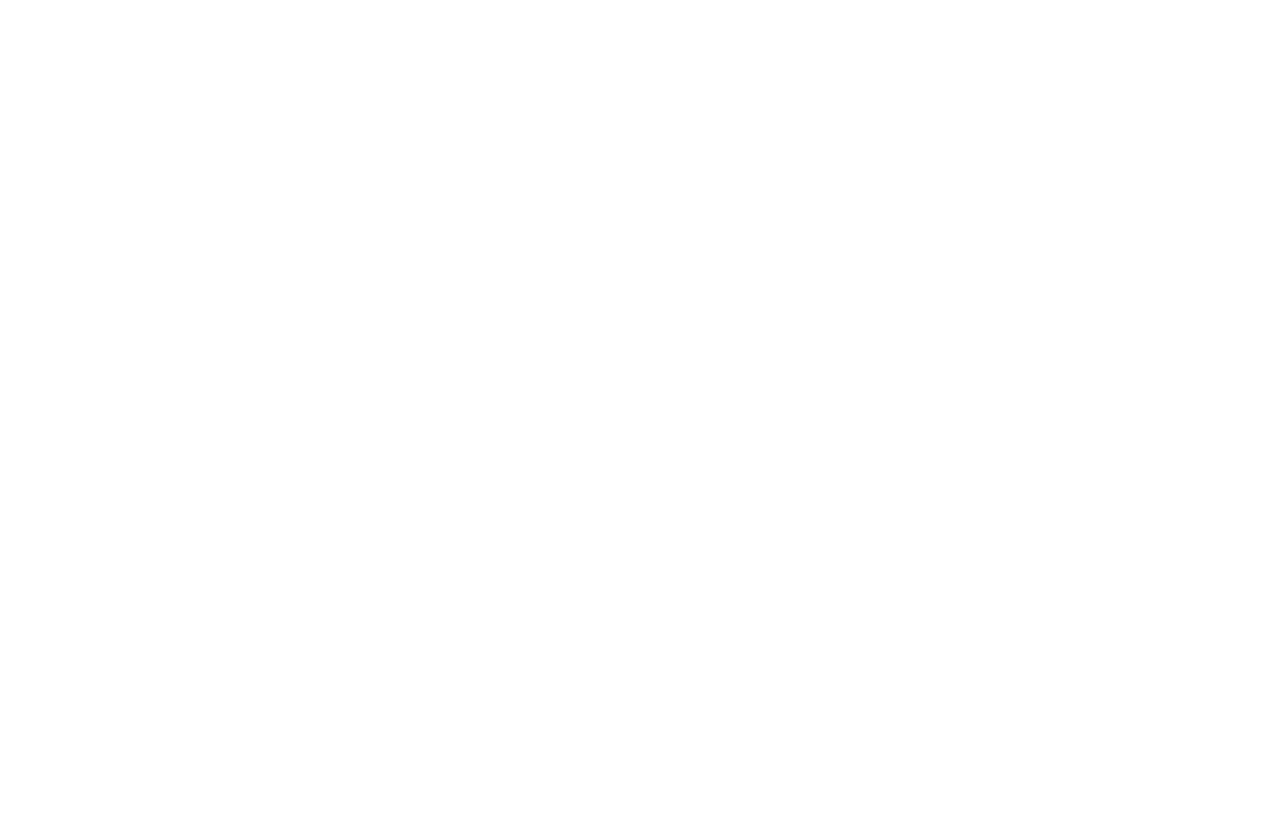
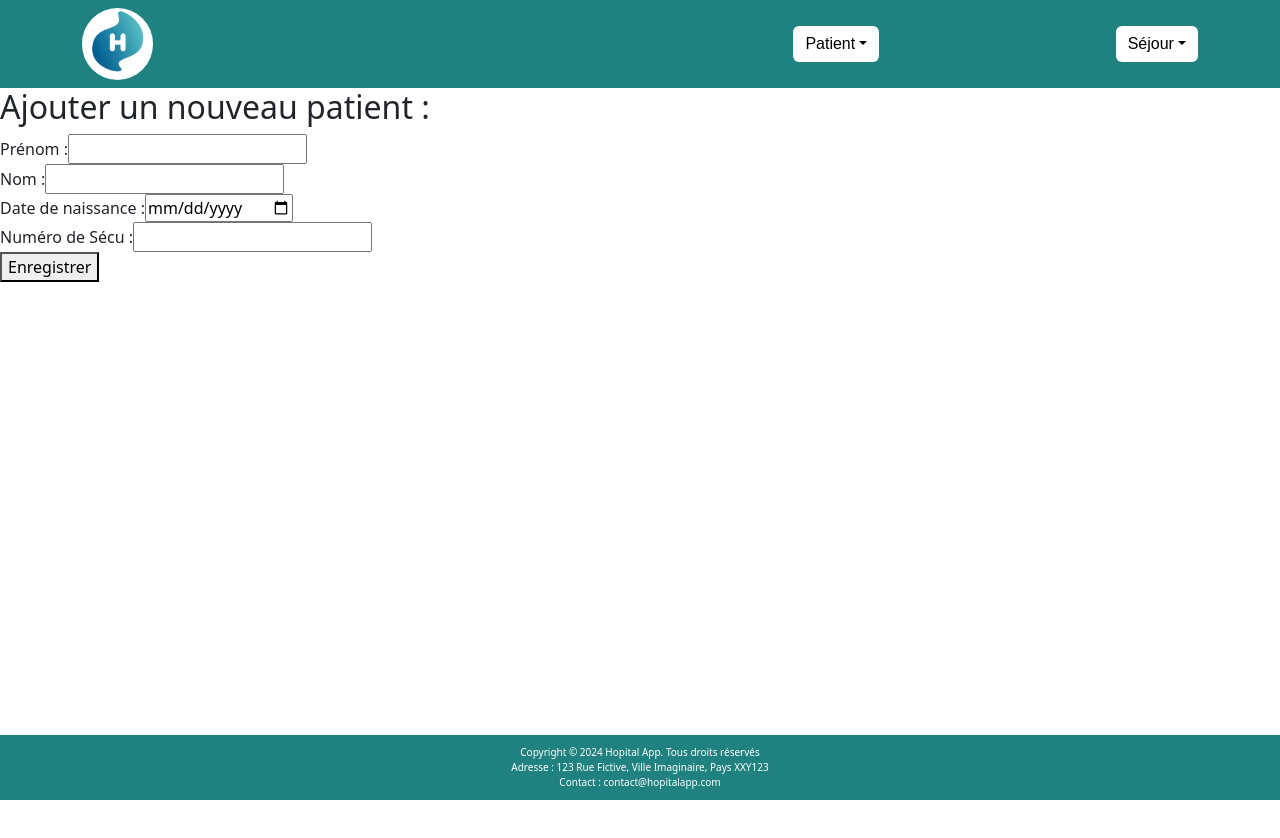
Before and after one commit to Huriaux/App_Hopital_Front, a React (Create React App) app in the folder app-hoptial/: page /ajoutPatient in a window 1280 px wide. Before the commit this address had no page. Shown: the top 838 px of the page. Before the commit the page ends 800 px from the top, so only its background shows below. Built offline with nearby package versions, Linux system fonts and the light colour scheme.

Commit message:
feat(Controllers): création de du fichier AjoutPatientController.jsx, création du formulaire d'ajout nouveau patient

```diff
--- a/app-hoptial/src/App.css
+++ b/app-hoptial/src/App.css
@@ -1,4 +1,4 @@
-.wrapper {
+.wrapper, .container-form {
   position: relative;
   min-height: 100vh;
 }
@@ -13,10 +13,12 @@
   font-family: Arial, Helvetica, sans-serif;
 }
 
-
 .container img {
   width: 15%;
   border-radius: 50%;
+  display: flex;
+  flex-direction: row;
+  justify-content: center;
 }
 
 #dropdown1, #dropdown2 {
@@ -41,8 +43,7 @@
 /* Main */
 main {
   position: relative;
-  min-height: calc(100vh - 130px - 80px); /* 130px pour l'en-tête et 80px pour le pied de page */
-  display: flex;
+  min-height: calc(100vh - 130px - 80px);
   justify-content: center;
   align-items: center;
 }
--- a/app-hoptial/src/App.jsx
+++ b/app-hoptial/src/App.jsx
@@ -1,20 +1,21 @@
 import "bootstrap/dist/css/bootstrap.min.css";
 import React from "react";
 import { BrowserRouter, Route, Routes } from "react-router-dom";
-import Accueil from "../src/views/Accueil";
+import Footer from "./components/Footer";
+import Header from "./components/Header";
+import Accueil from "./views/Accueil";
 import AjoutPatient from "./views/AjoutPatient";
-
-
 
 const App = () => {
   return (
     <BrowserRouter>
+      <Header />
       <Routes>
         <Route path="/" element={<Accueil />} />
-        <Route path="/ajout-patient" element={<AjoutPatient />} />
+        <Route path="/ajoutPatient" element={<AjoutPatient />} />
       </Routes>
+      <Footer />
     </BrowserRouter>
-
   );
 };
 
--- a/app-hoptial/src/components/Header.jsx
+++ b/app-hoptial/src/components/Header.jsx
@@ -1,25 +1,29 @@
+
 import React from 'react';
 import Dropdown from 'react-bootstrap/Dropdown';
 import DropdownButton from 'react-bootstrap/DropdownButton';
+import { Link } from 'react-router-dom';
 import "../App.css";
 import Logo from "../assets/Logo.png";
-import AjoutPatient from '../views/AjoutPatient';
 
 const Header = () => {
 
     return (
         <nav className="navbar">
             <div className="container">
-                <img title='Accueil' src={Logo} alt="Logo Hopital" />
+                    <Link to="/">
+                        <img src={Logo} alt="Logo Hopital"/>
+                    </Link>
+
 
                 <DropdownButton id="dropdown1" title="Patient">
-                    <Dropdown.Item className='drop'><Link to={AjoutPatient}>Ajouter</Link></Dropdown.Item>
+                    <Dropdown.Item className='drop' href="/src/views/AjoutPatient.jsx">Ajouter</Dropdown.Item>
                     <Dropdown.Item className='drop' href="#/action-2">Modifier</Dropdown.Item>
                 </DropdownButton>
 
                 <DropdownButton id="dropdown2" title="Séjour">
-                    <Dropdown.Item className='drop' href="#/action-1">Arrivée</Dropdown.Item>
-                    <Dropdown.Item className='drop' href="#/action-2">Sortie</Dropdown.Item>
+                    <Dropdown.Item href="#/action-1">Arrivée</Dropdown.Item>
+                    <Dropdown.Item href="#/action-2">Sortie</Dropdown.Item>
                 </DropdownButton>
             </div>
         </nav>
--- /dev/null
+++ b/app-hoptial/src/controllers/AjoutPatientController.jsx
@@ -0,0 +1,64 @@
+
+// const ajoutPatientController = async (patientData) {
+//         try {
+//             const response = await fetch("https://api-ecf.sarahkatz.fr/patients", {
+//                 method: "POST",
+//                 headers: {
+//                     'Content-Type': 'application/json'
+//                 },
+//                 body: JSON.stringify(patientData),
+//             });
+
+//             if (!response.ok) {
+//                 // Ici, tu peux utiliser response.text() pour voir ce que l'API renvoie
+//                 const text = await response.text();
+//                 console.error("Response text:", text); // Affiche le texte pour le débogage
+//                 throw new Error(`HTTP error! status: ${response.status}`);
+//               }
+
+//               let data;
+//               if (response.headers.get("content-type")?.includes("application/json")) {
+//                 data = await response.json();
+//               } else {
+//                 console.warn("Response not JSON:", await response.text());
+//               }
+
+//               setPatients((prevPatients) => [...prevPatients, data]);
+
+
+//         } catch (error) {
+//             setError(error);
+//             console.error("Échec de l'ajout du nouveau patient", error);
+//         } finally {
+//             setIsLoading(false);
+//         }
+
+//     return {patients, isLoading, error, addPatient};
+
+// }
+// export default ajoutPatientController;
+
+const ajoutPatientController = async (patientData) => {
+    try {
+        const response = await fetch("https://api-ecf.sarahkatz.fr/patients", {
+            method: "POST",
+            headers: {
+                'Content-Type': 'application/json'
+            },
+            body: JSON.stringify(patientData),
+        });
+
+        if (!response.ok) {
+            throw new Error(`HTTP error! status: ${response.status}`);
+        }
+
+        const data = await response.json();
+        return data;
+
+    } catch (error) {
+        console.error("Échec de l'ajout du nouveau patient", error);
+        throw error;
+    }
+};
+
+export default ajoutPatientController;
--- a/app-hoptial/src/views/Accueil.jsx
+++ b/app-hoptial/src/views/Accueil.jsx
@@ -1,17 +1,13 @@
 import React from 'react';
 import "../App.css";
 import Image from "../assets/ImgAccueil.png";
-import Footer from '../components/Footer';
-import Header from '../components/Header';
 
 
 const Accueil = () => {
     return (
         <div className="wrapper">
-            <Header />
             <main className="imageFond" style={{ backgroundImage: `url(${Image})` }}>
             </main>
-            <Footer />
         </div>
     );
 };
--- a/app-hoptial/src/views/AjoutPatient.jsx
+++ b/app-hoptial/src/views/AjoutPatient.jsx
@@ -1,14 +1,73 @@
-import React from 'react';
+import React, { useState } from 'react';
 import "../App.css";
-import Footer from '../components/Footer';
-import Header from '../components/Header';
+import ajoutPatientController from '../controllers/AjoutPatientController';
 
 const AjoutPatient = () => {
+    const [firstName, setFirstName] = useState("");
+    const [lastName, setLastName] = useState("");
+    const [birthdate, setBirthdate] = useState("");
+    const [socialSecurityNumber, setSocialSecurityNumber] = useState("");
+    const [isLoading, setIsLoading] = useState(false);
+    const [error, setError] = useState(null);
+
+    const handleSubmit = async (e) => {
+        e.preventDefault()
+
+        setIsLoading(true);
+        setError(null);
+
+        try {
+            const newPatient = {
+            lastName,
+            firstName,
+            birthdate,
+            socialSecurityNumber,
+            };
+            await ajoutPatientController(newPatient);
+
+
+            setLastName("");
+            setFirstName("");
+            setBirthdate("");
+            setSocialSecurityNumber("");
+
+        } catch (error) {
+            setError(error);
+        } finally {
+            setIsLoading(false);
+        }
+    };
+
     return (
-        <div>
-            <Header />
-            <Footer />
+
+        <div className='container-form'>
+            <h2>Ajouter un nouveau patient :</h2>
+            <form onSubmit={handleSubmit} >
+                <div className='ajoutPrenom'>
+                    <label htmlFor='firstName'>Prénom :</label>
+                    <input type="text" id='firstName' value={firstName} onChange={(e) => setFirstName(e.target.value)} required />
+                </div>
+
+                <div className='ajoutNom'>
+                    <label htmlFor='lastName'>Nom :</label>
+                    <input type="text" id='lastName' value={lastName} onChange={(e) => setLastName(e.target.value)} required />
+                </div>
+
+                <div className='ajoutDateNaiss'>
+                    <label htmlFor='birthdate'>Date de naissance :</label>
+                    <input type="date" id='birthdate' value={birthdate} onChange={(e) => setBirthdate(e.target.value)} required />
+                </div>
+
+                <div className='ajoutNumSecu'>
+                    <label htmlFor='socialSecurityNumber'>Numéro de Sécu :</label>
+                    <input type="text" id='socialSecurityNumber' value={socialSecurityNumber} onChange={(e) => setSocialSecurityNumber(e.target.value)} required />
+                </div>
+
+                <button type='submit'>Enregistrer</button>
+            </form>
+
         </div>
+
     );
 };
 
```
